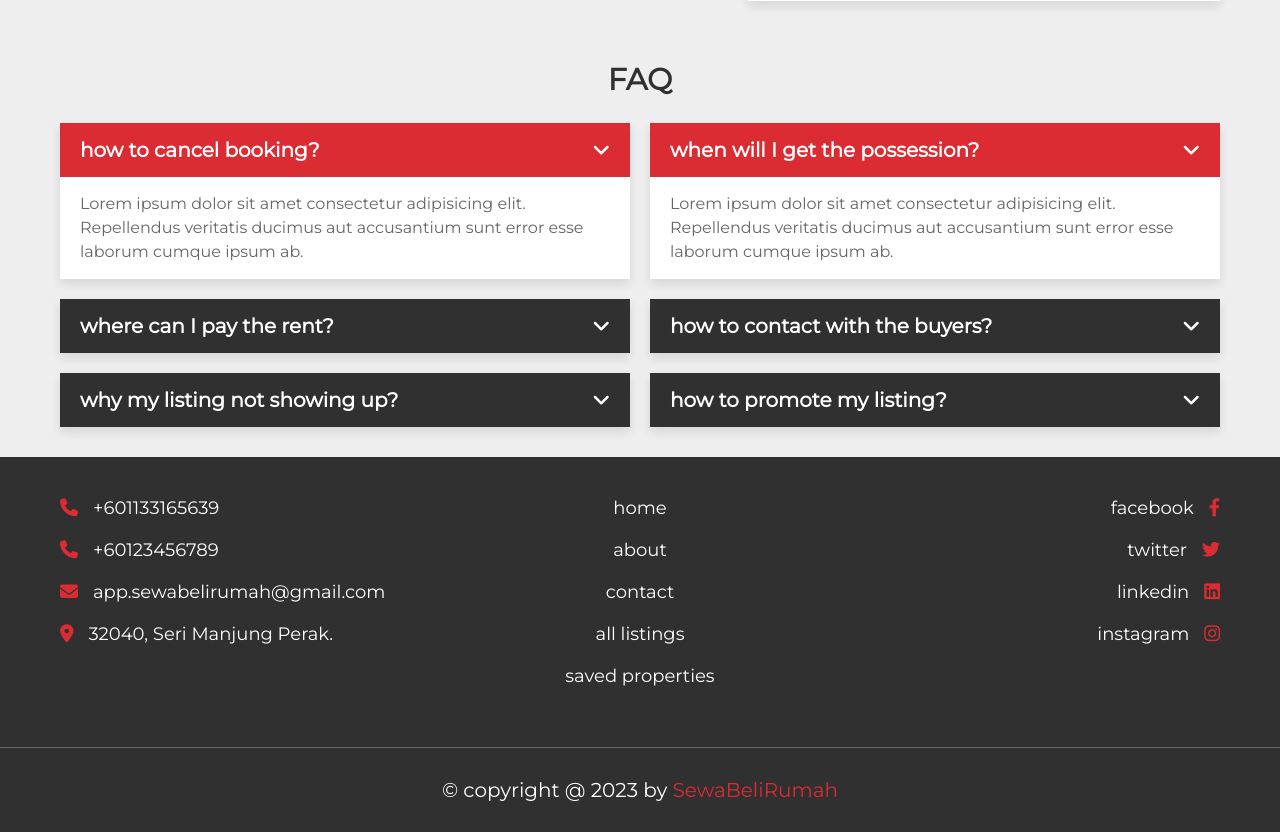
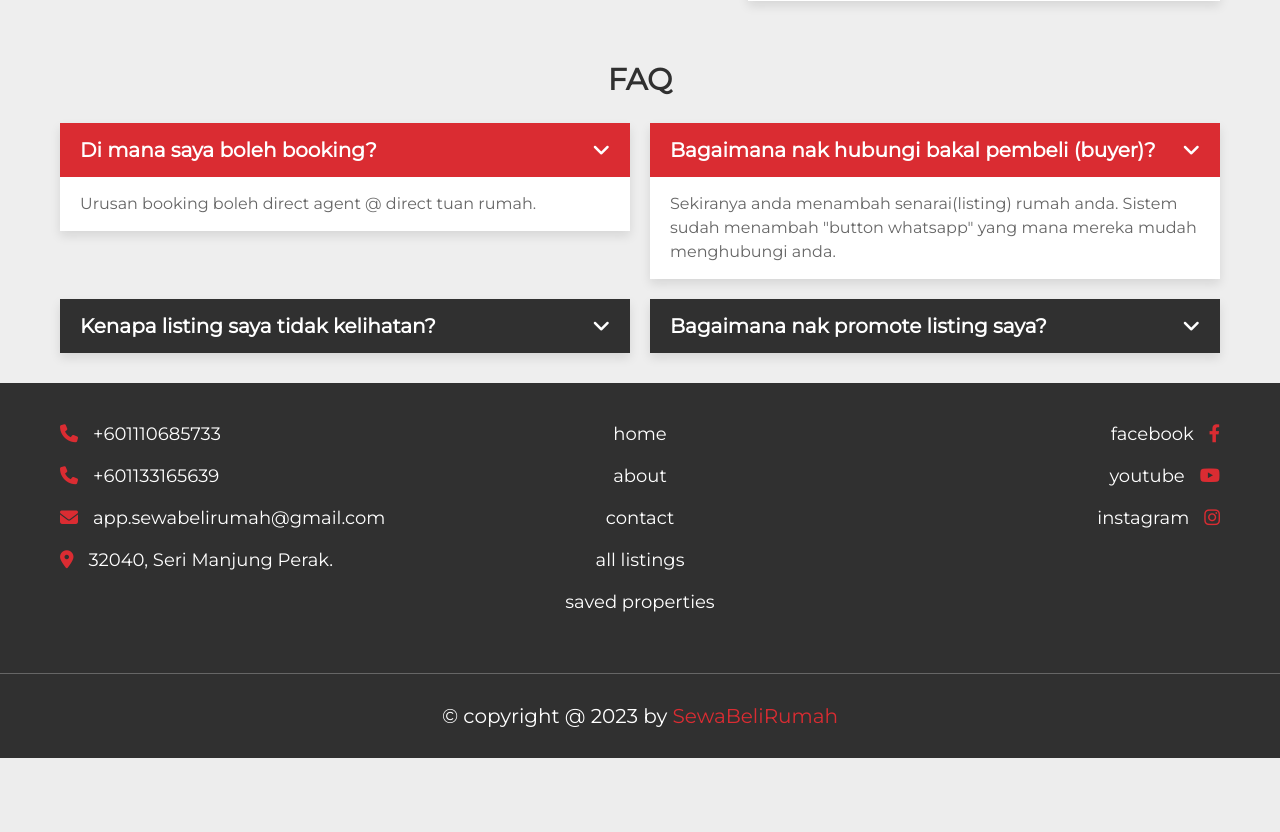
Before and after one commit to SahirRadzi/sewabelirumah, a PHP site: page /contact.php in a window 1280 px wide. Shown: the part 662-1494 px from the top of the page. After the commit the page ends 1420 px from the top, so only its background shows below. Run offline with PHP 8.4, Linux system fonts and the light colour scheme; data that the repository does not hold is empty.

Commit message:
fix minor problem

```diff
--- a/admin/listings.php
+++ b/admin/listings.php
@@ -131,7 +131,7 @@ if(isset($_POST['delete'])){
          <p><i class="far fa-image"></i><span><?= $total_images; ?></span></p>
          <img src="../uploaded_files/<?= $fetch_listing['image_01']; ?>" alt="">
       </div>
-      <p class="price"><i class="fas fa-indian-rupee-sign"></i><?= $fetch_listing['price']; ?></p>
+      <p class="price"><b>RM <?= $fetch_listing['price']; ?></b></p>
       <h3 class="name"><?= $fetch_listing['property_name']; ?></h3>
       <p class="location"><i class="fas fa-map-marker-alt"></i><?= $fetch_listing['address']; ?></p>
       <form action="" method="POST">
--- a/components/footer.php
+++ b/components/footer.php
@@ -5,8 +5,8 @@
    <section class="flex">
 
       <div class="box">
-         <a href="#"><i class="fas fa-phone"></i><span>+601133165639</span></a>
-         <a href="#"><i class="fas fa-phone"></i><span>+60123456789</span></a>
+         <a href="https://api.whatsapp.com/send?phone=601110685733&text=Pertanyaan...SewaBeliRumah"><i class="fas fa-phone"></i><span>+601110685733</span></a>
+         <a href="https://api.whatsapp.com/send?phone=601133165639&text=Pertanyaan...SewaBeliRumah"><i class="fas fa-phone"></i><span>+601133165639</span></a>
          <a href="#"><i class="fas fa-envelope"></i><span>app.sewabelirumah@gmail.com</span></a>
          <a href="#"><i class="fas fa-map-marker-alt"></i><span>32040, Seri Manjung Perak.</span></a>
       </div>
@@ -21,8 +21,7 @@
 
       <div class="box">
          <a href="#"><span>facebook</span><i class="fab fa-facebook-f"></i></a>
-         <a href="#"><span>twitter</span><i class="fab fa-twitter"></i></a>
-         <a href="#"><span>linkedin</span><i class="fab fa-linkedin"></i></a>
+         <a href="#"><span>youtube</span><i class="fab fa-youtube"></i></a>
          <a href="#"><span>instagram</span><i class="fab fa-instagram"></i></a>
 
       </div>
--- a/contact.php
+++ b/contact.php
@@ -85,33 +85,24 @@ if(isset($_POST['send'])){
    <div class="box-container">
 
       <div class="box active">
-         <h3><span>how to cancel booking?</span><i class="fas fa-angle-down"></i></h3>
-         <p>Lorem ipsum dolor sit amet consectetur adipisicing elit. Repellendus veritatis ducimus aut accusantium sunt error esse laborum cumque ipsum ab.</p>
+         <h3><span>Di mana saya boleh booking?</span><i class="fas fa-angle-down"></i></h3>
+         <p>Urusan booking boleh direct agent @ direct tuan rumah.</p>
       </div>
 
       <div class="box active">
-         <h3><span>when will I get the possession?</span><i class="fas fa-angle-down"></i></h3>
-         <p>Lorem ipsum dolor sit amet consectetur adipisicing elit. Repellendus veritatis ducimus aut accusantium sunt error esse laborum cumque ipsum ab.</p>
+         <h3><span>Bagaimana nak hubungi bakal pembeli (buyer)?</span><i class="fas fa-angle-down"></i></h3>
+         <p>Sekiranya anda menambah senarai(listing) rumah anda. Sistem sudah menambah "button whatsapp" yang mana mereka mudah menghubungi anda.</p>
       </div>
 
       <div class="box">
-         <h3><span>where can I pay the rent?</span><i class="fas fa-angle-down"></i></h3>
-         <p>Lorem ipsum dolor sit amet consectetur adipisicing elit. Repellendus veritatis ducimus aut accusantium sunt error esse laborum cumque ipsum ab.</p>
+         <h3><span>Kenapa listing saya tidak kelihatan?</span><i class="fas fa-angle-down"></i></h3>
+         <p>1- Semak di bahagian my listings .. adakah sudah di "publish".</p>
+         <p>2- Boleh hubungi careline kami untuk bantuan lanjut.</p>
       </div>
 
       <div class="box">
-         <h3><span>how to contact with the buyers?</span><i class="fas fa-angle-down"></i></h3>
-         <p>Lorem ipsum dolor sit amet consectetur adipisicing elit. Repellendus veritatis ducimus aut accusantium sunt error esse laborum cumque ipsum ab.</p>
-      </div>
-
-      <div class="box">
-         <h3><span>why my listing not showing up?</span><i class="fas fa-angle-down"></i></h3>
-         <p>Lorem ipsum dolor sit amet consectetur adipisicing elit. Repellendus veritatis ducimus aut accusantium sunt error esse laborum cumque ipsum ab.</p>
-      </div>
-
-      <div class="box">
-         <h3><span>how to promote my listing?</span><i class="fas fa-angle-down"></i></h3>
-         <p>Lorem ipsum dolor sit amet consectetur adipisicing elit. Repellendus veritatis ducimus aut accusantium sunt error esse laborum cumque ipsum ab.</p>
+         <h3><span>Bagaimana nak promote listing saya?</span><i class="fas fa-angle-down"></i></h3>
+         <p>Anda boleh promote dengan upload detail property di bahagian my listings.. bakal pembeli akan boleh lihat melalui pencarian.</p>
       </div>
 
    </div>
```
Also changed, not shown: admin/view_property.php (+5 -7 lines), index.php (+1 -10 lines).
